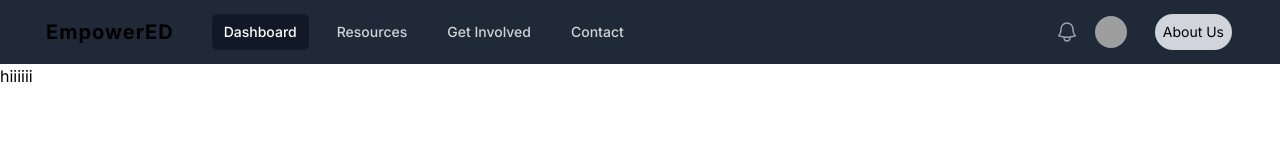
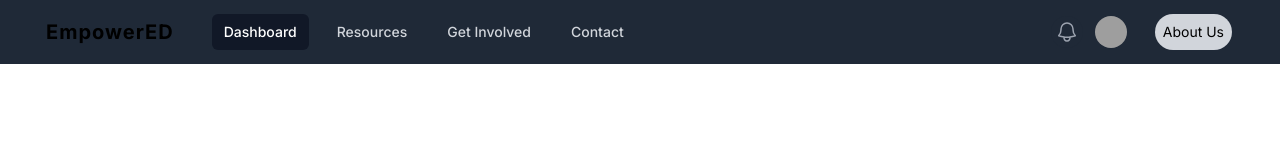
Before and after one commit to ShreyaNayak04/EmpowerED, a Next.js app: page /resource in a window 1280 px wide. Shown: the top 160 px of the page. Built offline with nearby package versions, Linux system fonts and the light colour scheme; grey boxes are pictures that could not be loaded.

Commit message:
Update page.js

```diff
--- a/src/app/resource/page.js
+++ b/src/app/resource/page.js
@@ -3,7 +3,7 @@ import React from 'react'
 function page() {
   return (
     <div>
-      hiiiiii
+
     </div>
   )
 }
```
